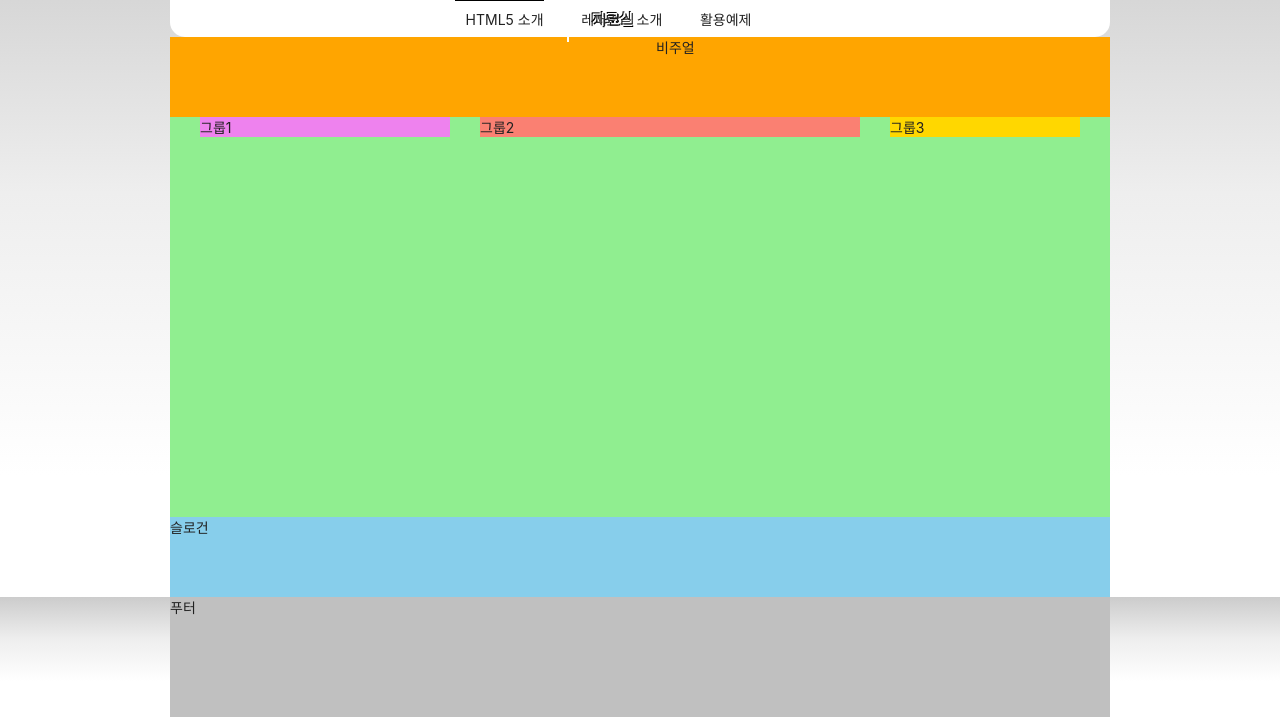
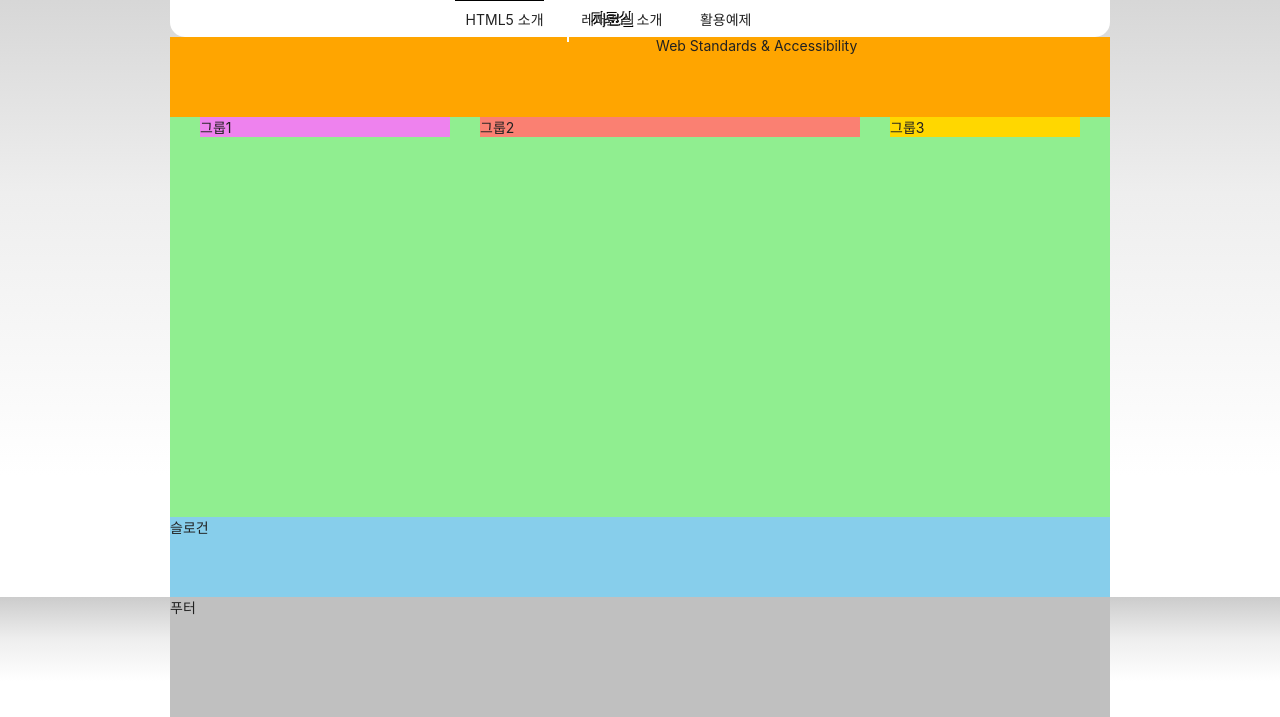
Before and after one commit to rlaeksl/HTML5, a plain HTML site: page index.html in a window 1280 px wide. Shown: the part 90-807 px from the top of the page. Drawn offline with Linux system fonts and the light colour scheme; a web font is replaced by a local one.

Commit message:
비주얼 텍스트 콘텐츠 마크업

```diff
--- a/index.html
+++ b/index.html
@@ -130,7 +130,11 @@
       </ul>
     </nav>
   </header>
-  <div class="visual">비주얼</div>
+  <div class="visual">
+    <div class="visual-text">
+      Web Standards &amp; Accessibility
+    </div>
+  </div>
   <main class="main">
     <div class="group group1">그룹1</div>
     <div class="group group2">그룹2</div>
```
